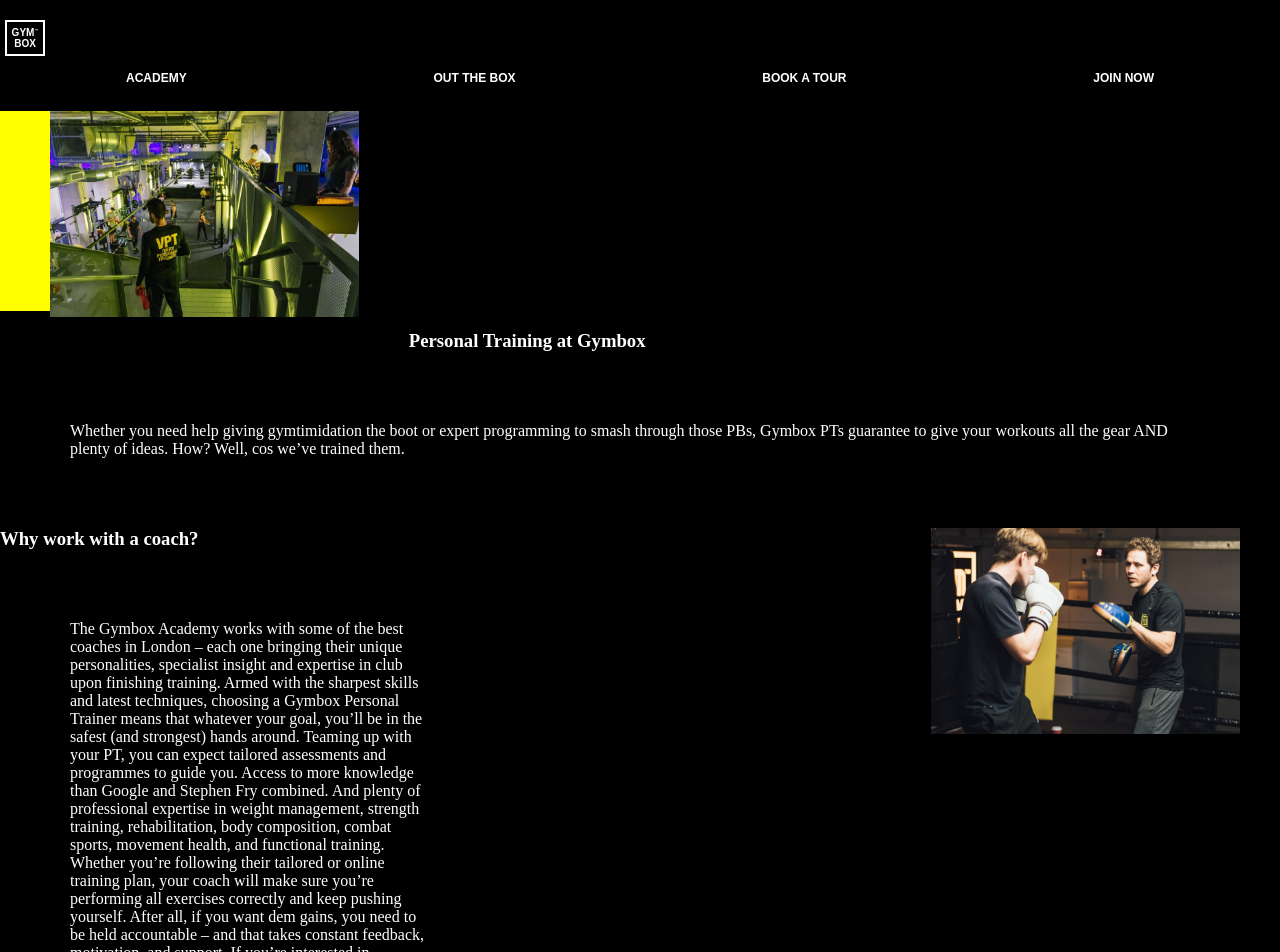
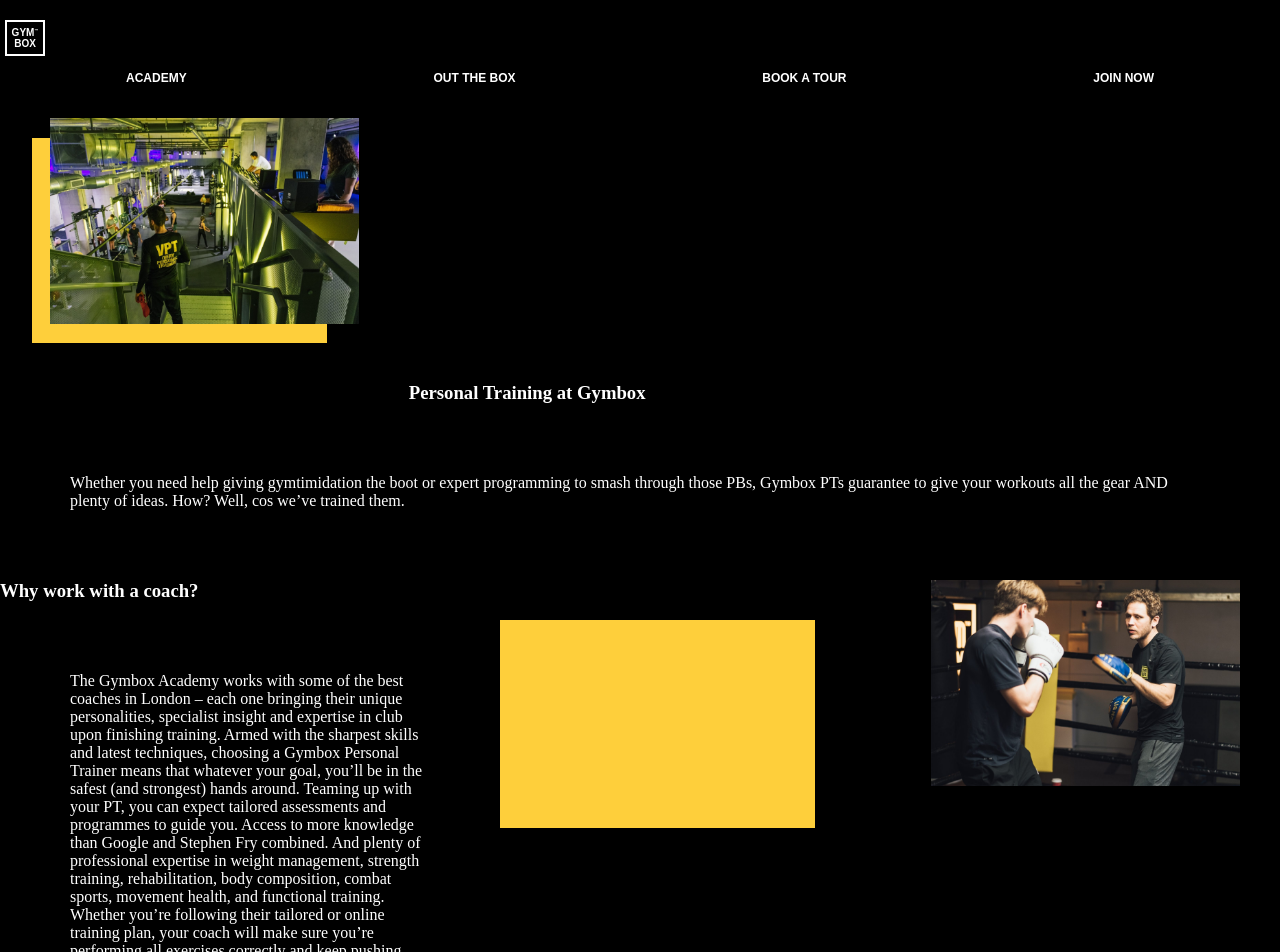
Before and after one commit to OdinsBeard82/Gymbox-PT-Page, a React (Create React App) app in the folder gymbox-pt-page/: page / in a window 1280 px wide. Shown: the top 952 px of the page. Built offline with nearby package versions, Linux system fonts and the light colour scheme.

Commit message:
both yellow boxes behind images in position

```diff
--- a/gymbox-pt-page/src/componenets/Personal Trainers/body.jsx
+++ b/gymbox-pt-page/src/componenets/Personal Trainers/body.jsx
@@ -8,12 +8,14 @@
     <div className="pt">
       <div className="imagesText">
         <img src={VPTimage} alt="VPTimage" className="trainer-image" />
-        <div class='box'></div>
+        <div class='box1'></div>
         <div className="text-content1">
           <h3>Personal Training at Gymbox</h3>
           <p>Whether you need help giving gymtimidation the boot or expert programming to smash through those PBs, Gymbox PTs guarantee to give your workouts all the gear AND plenty of ideas. How? Well, cos we’ve trained them.</p>
         </div>
+        </div>
         <img src={VPTBoxer} alt="VPTBoxer" className="boxer-image" />
+        <div class='box2'></div>
         <div className="text-content2">
           <h3>Why work with a coach?</h3>
           <p>The Gymbox Academy works with some of the best coaches in London – each one bringing their unique personalities, specialist insight and expertise in club upon finishing training. Armed with the sharpest skills and latest techniques, choosing a Gymbox Personal Trainer means that whatever your goal, you’ll be in the safest (and strongest) hands around. Teaming up with your PT, you can expect tailored assessments and programmes to guide you. Access to more knowledge than Google and Stephen Fry combined. And plenty of professional expertise in weight management, strength training, rehabilitation, body composition, combat sports, movement health, and functional training.
@@ -22,7 +24,7 @@
           </p>
         </div>
       </div>
-    </div>
+
   );
 }
 
--- a/gymbox-pt-page/src/componenets/styles/body.css
+++ b/gymbox-pt-page/src/componenets/styles/body.css
@@ -22,13 +22,15 @@
     float: left;
     margin: 0 50px 100px 50px;
 }
+
+
 .boxer-image {
     display: block;
     max-width: 100%;
     height: auto;
     max-height: 205.88px;
+    margin: 0 40px 0px 0px;
     float: right;
-    margin: 0 40px 0px 0px;
 }
 
 *, :after, :before {
@@ -43,10 +45,10 @@
 .text-content1 {
     max-width: 100%;
     font-weight: 400;
-
     color: #fff;
     text-rendering: optimizeLegibility;
     -webkit-font-smoothing: antialiased;
+
 }
 
 .text-content2 {
@@ -56,7 +58,6 @@
     color: #fff;
     text-rendering: optimizeLegibility;
     -webkit-font-smoothing: antialiased;
-
 }
 
 .clickHere {
@@ -75,9 +76,24 @@
     cursor: pointer;
 }
 
-.box {
-    height: 200px;
-    width: 320px;
-    background-color: yellow;
-    bottom: 0px;
-  }
+.box1 {
+    top: 170px;
+    left: 250px;
+    margin:12px;
+    height: 245px;
+    width: 335px;
+    background-color: #fecf3b;
+    z-index:-1;
+    border: 20px solid black;
+}
+
+.box2 {
+    position: absolute;
+    top: 600px;
+    left: 480px;
+    margin:20px;
+    height: 208px;
+    width: 315px;
+    background-color: #fecf3b;
+    z-index:-1;
+}
--- a/gymbox-pt-page/src/index.js
+++ b/gymbox-pt-page/src/index.js
@@ -1,6 +1,5 @@
 import React from 'react';
 import ReactDOM from 'react-dom';
-import { BrowserRouter as Router, Route, Switch } from 'react-router-dom';
 import GymboxButton from './componenets/Personal Trainers/ptPage.jsx';
 import GymboxHeader from './componenets/Personal Trainers/header.jsx';
 import PersonalTrainerHeader from './componenets/Personal Trainers/body.jsx';
```
